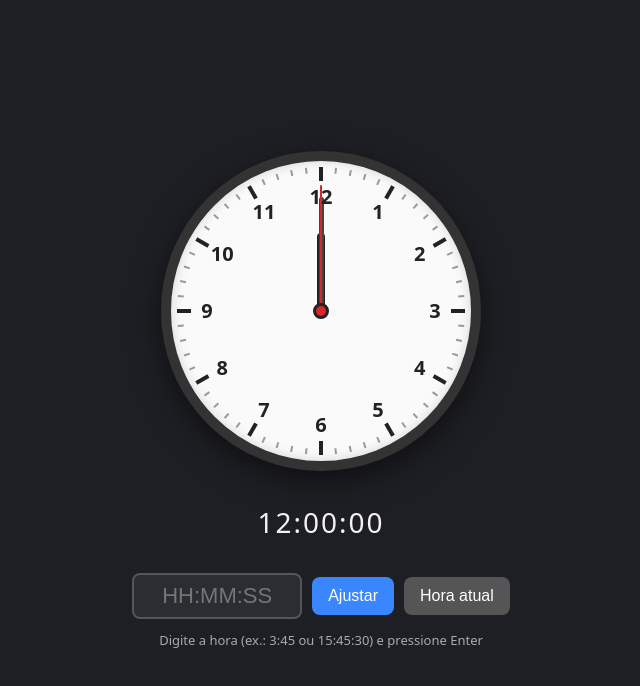
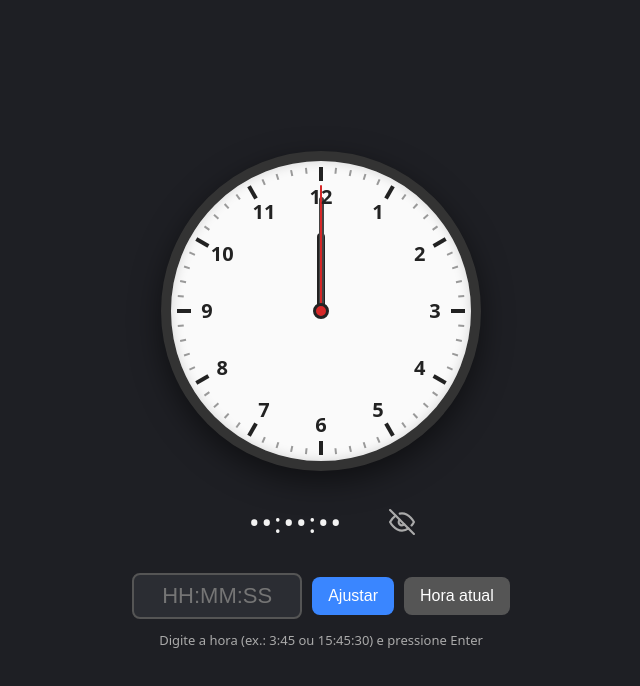
Before and after one commit to AdrianoBianchiCros/Card-pio-Morrison, a plain HTML site: page relogio.html in a window 1280 px wide. Shown: the whole page, without its empty margins (319-959 px from the left). Drawn offline with Linux system fonts and the light colour scheme.

Commit message:
Oculta hora digital com botão de olho para mostrar/esconder
Co-Authored-By: Claude Opus 5.5 <noreply@anthropic.com>
Claude-Session: https://claude.ai/code/session_01SGZdjNwj4wtqcTXZy9QYSi

```diff
--- a/relogio.html
+++ b/relogio.html
@@ -120,7 +120,19 @@
   .controles button.secundario { background: #555; }
   .controles button:hover { filter: brightness(1.1); }
 
-  .digital { font-size: 28px; letter-spacing: 2px; font-variant-numeric: tabular-nums; }
+  .linha-digital { display: flex; align-items: center; gap: 12px; }
+  .digital { font-size: 28px; letter-spacing: 2px; font-variant-numeric: tabular-nums; min-width: 150px; text-align: center; }
+  .olho {
+    background: none;
+    border: none;
+    padding: 6px;
+    cursor: pointer;
+    color: #aaa;
+    display: flex;
+    border-radius: 8px;
+  }
+  .olho:hover { color: #fff; background: #2b2d33; }
+  .olho svg { width: 26px; height: 26px; }
   .ajuda { font-size: 13px; color: #aaa; margin-top: -20px; }
 </style>
 </head>
@@ -133,7 +145,10 @@
     <div class="centro"></div>
   </div>
 
-  <div class="digital" id="digital">12:00:00</div>
+  <div class="linha-digital">
+    <div class="digital" id="digital">••:••:••</div>
+    <button class="olho" id="btnOlho" type="button" aria-label="Mostrar hora" title="Mostrar hora"></button>
+  </div>
 
   <div class="controles">
     <input type="text" id="entrada" placeholder="HH:MM:SS" maxlength="8" autocomplete="off">
@@ -188,8 +203,29 @@
     girar(pSegundo, 'segundo', angSeg);
 
     const pad = v => String(v).padStart(2, '0');
-    digital.textContent = `${pad(h)}:${pad(m)}:${pad(s)}`;
+    horaTexto = `${pad(h)}:${pad(m)}:${pad(s)}`;
+    atualizarDigital();
   }
+
+  // ---- Olhinho: mostra/oculta a hora digital (começa oculta) ----
+  const btnOlho = document.getElementById('btnOlho');
+  const ICONE_ABERTO = '<svg viewBox="0 0 24 24" fill="none" stroke="currentColor" stroke-width="2" stroke-linecap="round" stroke-linejoin="round"><path d="M1 12s4-8 11-8 11 8 11 8-4 8-11 8-11-8-11-8z"/><circle cx="12" cy="12" r="3"/></svg>';
+  const ICONE_FECHADO = '<svg viewBox="0 0 24 24" fill="none" stroke="currentColor" stroke-width="2" stroke-linecap="round" stroke-linejoin="round"><path d="M17.94 17.94A10.07 10.07 0 0 1 12 20c-7 0-11-8-11-8a18.45 18.45 0 0 1 5.06-5.94"/><path d="M9.9 4.24A9.12 9.12 0 0 1 12 4c7 0 11 8 11 8a18.5 18.5 0 0 1-2.16 3.19"/><path d="M14.12 14.12a3 3 0 1 1-4.24-4.24"/><line x1="1" y1="1" x2="23" y2="23"/></svg>';
+  let horaTexto = '12:00:00';
+  let horaVisivel = false;
+
+  function atualizarDigital() {
+    digital.textContent = horaVisivel ? horaTexto : '••:••:••';
+    btnOlho.innerHTML = horaVisivel ? ICONE_ABERTO : ICONE_FECHADO;
+    const rotulo = horaVisivel ? 'Ocultar hora' : 'Mostrar hora';
+    btnOlho.setAttribute('aria-label', rotulo);
+    btnOlho.title = rotulo;
+  }
+
+  btnOlho.addEventListener('click', () => {
+    horaVisivel = !horaVisivel;
+    atualizarDigital();
+  });
 
   // Aceita "H", "HH:MM", "HH:MM:SS", "HHMM", "HHMMSS" etc.
   function lerHorario(texto) {
```
